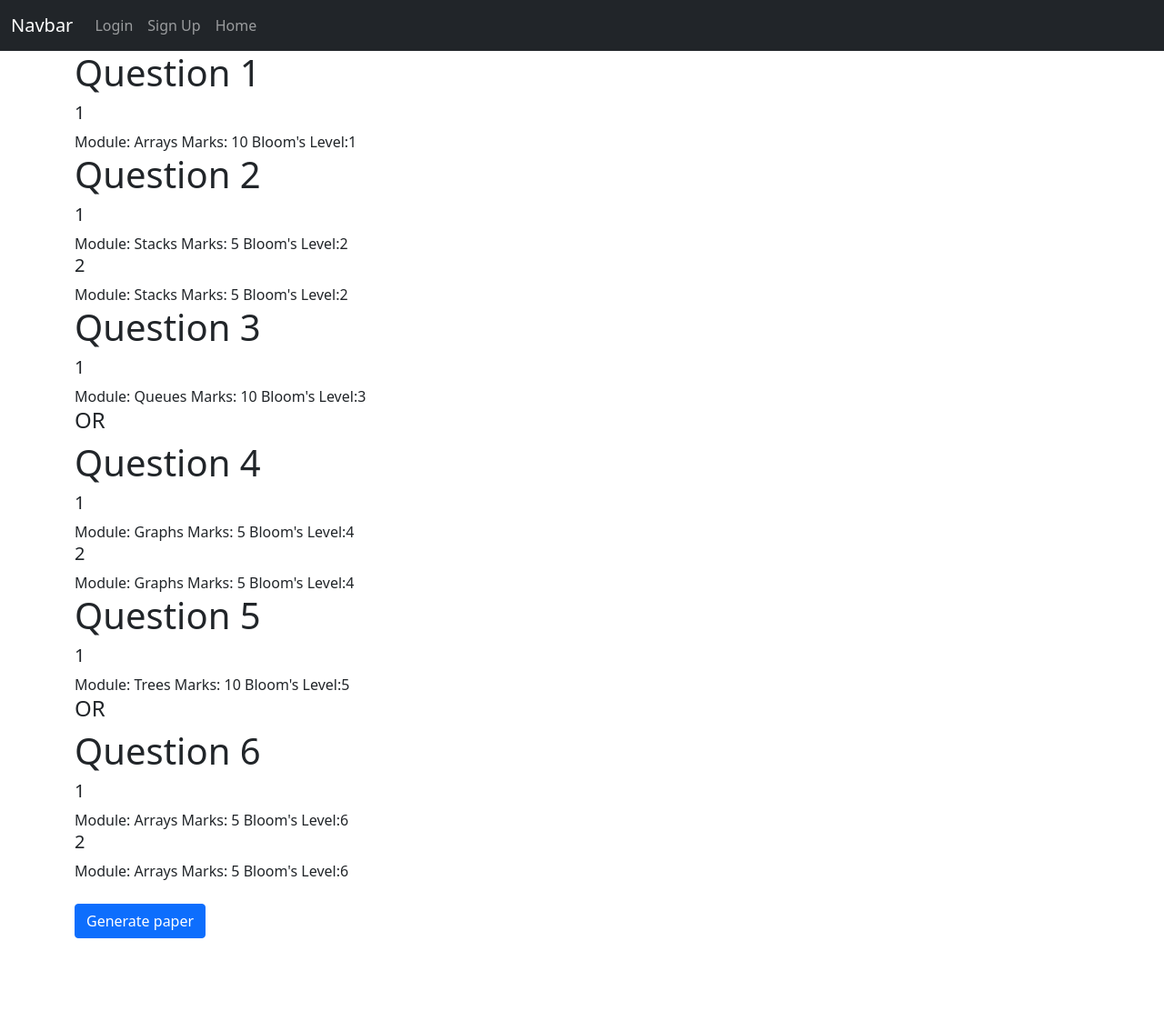
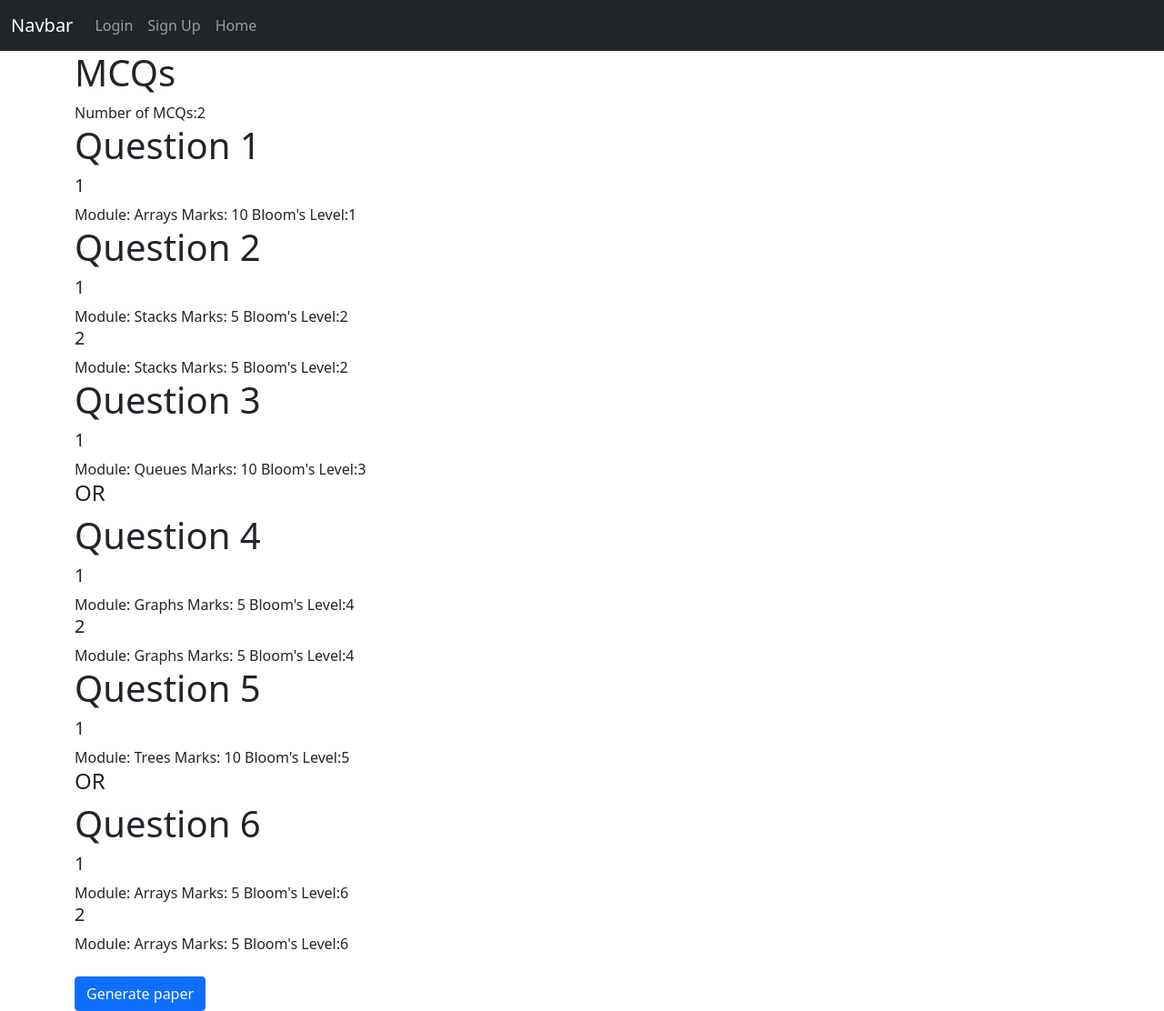
Before and after one commit to MohammedAafaque/Automatic-Question-Paper-Generator, a Flask app: page /generate/1/1/1/show in a window 1280 px wide. Shown: the whole page at 91% size. Before the commit the page ends 1032 px from the top, so only its background shows below. Run offline with Flask 2, Linux system fonts and the light colour scheme; data comes from the database, SQL or seed files in the repository; both versions use the stored data as it was after the commit.

Commit message:
Added MCQs to the question paper

```diff
--- a/website/models.py
+++ b/website/models.py
@@ -25,6 +25,7 @@ class Template(db.Model):
     subject_code = db.Column(db.String(50))
     duration = db.Column(db.Integer)
     instructions = db.Column(db.String(5000))
+    mcqs = db.Column(db.Integer)
     totalQ = db.Column(db.Integer)
     compulsoryQ = db.Column(db.Integer)
     optionalQ = db.Column(db.Integer)
--- a/website/templates/database.html
+++ b/website/templates/database.html
@@ -52,7 +52,7 @@
 <h1>Templates</h1>
 {% for temp in temps %}
 <p>
-  Id:{{temp.id}}, Name:{{temp.name}}, Total:{{temp.totalQ}},
+  Id:{{temp.id}}, Name:{{temp.name}}, MCQs: {{temp.mcqs}} Total:{{temp.totalQ}},
   Compulsory:{{temp.compulsoryQ}}, Optional:{{temp.optionalQ}},
   Marks:{{temp.marks}}, User Id:{{temp.user_id}}
 </p>
--- a/website/templates/setTemplate.html
+++ b/website/templates/setTemplate.html
@@ -1,7 +1,11 @@
 {% extends "base.html" %} {% block title %} Set Template {% endblock %} {% block
 content %}
 <form method="POST">
-  {% for sub in subquestions %} {% if sub.question_number <= compulsory %}
+  {% set mrks = marks %} {% if mcqs > 0 %}
+  <h1>Multiple Choice Questions</h1>
+  <span>Number: {{ mcqs }}</span>
+  {% endif %} {% for sub in subquestions %} {% if sub.question_number <=
+  compulsory %}
   <h1>Question {{sub.question_number}}</h1>
   {% for i in range(sub.subquestions) %}
   <h5>{{i+1}}</h5>
--- a/website/templates/showTemplate.html
+++ b/website/templates/showTemplate.html
@@ -1,6 +1,10 @@
 {% extends "base.html" %} {% block title %} Display Template {% endblock %} {%
 block content %}
-<form method="POST">{% for sub in subquestions %} {% if sub.question_number <=
+<form method="POST">
+{% if mcqs>0 %}
+<h1>MCQs</h1>
+<div>Number of MCQs:{{ mcqs }} </div>
+{% endif %}{% for sub in subquestions %} {% if sub.question_number <=
 compulsory %}
 <h1>Question {{sub.question_number}}</h1>
 {% set count = namespace(value=1) %} {% for queinfo in sub.subques %}
--- a/website/views.py
+++ b/website/views.py
@@ -235,6 +235,7 @@ def createTemplate(semId, subId):
         duration = request.form.get('duration')
         instructions = request.form.get('instructions')
         name = request.form.get('templateName')
+        mcqs = request.form.get('mcqs')
         total = int(request.form.get('totalQuestions'))
         compulsory = int(request.form.get('compulsoryQuestions'))
         optional = int(request.form.get('optionalQuestions'))
@@ -245,7 +246,7 @@ def createTemplate(semId, subId):
         # elif ((compulsory+optional) != total):
         #     flash("Total questions are not equal to compulsory & optional questions", category="error")
         else:
-            new_template = Template(name=name, subject_code=subject_code, duration=duration, instructions=instructions, totalQ=total, compulsoryQ=compulsory, optionalQ=optional, marks=marks,user_id=user.id )
+            new_template = Template(name=name, subject_code=subject_code, duration=duration, instructions=instructions, totalQ=total, compulsoryQ=compulsory, optionalQ=optional, marks=marks,user_id=user.id, mcqs=mcqs )
             db.session.add(new_template)
             db.session.commit()
             return redirect(url_for('views.addSubquestion', semId=semId, subId=subId, tempId=new_template.id))
@@ -258,6 +259,7 @@ def createTemplate(semId, subId):
 @login_required
 def addSubquestion(semId, subId, tempId):
     if request.method == 'POST':
+        temp = Template.query.filter_by(id=tempId).first()
         data = request.form
         question_dict = {}
         for key in data:
@@ -266,7 +268,7 @@ def addSubquestion(semId, subId, tempId):
             db.session.commit()
             question_dict[key] = new_question.id
         input = json.dumps(question_dict)
-        return redirect(url_for('views.setTemplate', semId=semId, subId=subId, tempId=tempId, params=input))
+        return redirect(url_for('views.setTemplate', semId=semId, subId=subId, tempId=tempId, params=input, temp=temp))
 
     temp = Template.query.filter_by(id=tempId).first()
     compul = temp.compulsoryQ
@@ -296,7 +298,7 @@ def setTemplate(semId, subId, tempId, params):
     dict = json.loads(params)
     temp = Template.query.filter_by(id=tempId).first()
     sub = Subject.query.filter_by(id=subId).first()
-    return render_template("setTemplate.html", user=current_user, subquestions=temp.subquestions, compulsory=temp.compulsoryQ, optional=temp.optionalQ, subject=sub)
+    return render_template("setTemplate.html", user=current_user, subquestions=temp.subquestions, compulsory=temp.compulsoryQ, optional=temp.optionalQ, subject=sub, mcqs=temp.mcqs, marks=temp.marks)
 
 @views.route('/generate/<semId>/<subId>/<tempId>/show', methods=['POST', 'GET'])
 def showTemplate(semId, subId, tempId):
@@ -304,7 +306,7 @@ def showTemplate(semId, subId, tempId):
         return redirect(url_for('views.questionPaper', semId=semId, subId=subId, tempId=tempId))
     temp = Template.query.filter_by(id=tempId).first()
     sub = Subject.query.filter_by(id=subId).first()
-    return render_template("showTemplate.html", user=current_user, subquestions=temp.subquestions, compulsory=temp.compulsoryQ, optional=temp.optionalQ, subject=sub)
+    return render_template("showTemplate.html", user=current_user, subquestions=temp.subquestions, compulsory=temp.compulsoryQ, optional=temp.optionalQ, subject=sub, mcqs=temp.mcqs)
 
 @views.route('/generate/<semId>/<subId>/<tempId>/question_paper', methods=['POST', 'GET'])
 def questionPaper(semId, subId, tempId):
@@ -312,7 +314,17 @@ def questionPaper(semId, subId, tempId):
     sub = Subject.query.filter_by(id=subId).first()
     temp = Template.query.filter_by(id=tempId).first()
     sem = Semester.query.filter_by(id=semId).first()
+    total_mcqs = temp.mcqs
+    mcqs = sub.mcqs
     final_questions = []
+    mcq_list = []
+    if total_mcqs>0:
+        for i in random.sample(sub.mcqs, total_mcqs):
+            mcq_list.append(i)
+        print(mcq_list)
+    # for mcq in mcqs:
+    #     print(mcq.question, mcq.option1, mcq.option2, mcq.option3, mcq.option4)
+
     for question in temp.subquestions:
         for subquestion in question.subques:
             module = Module.query.filter_by(module_name=subquestion.module).first()
@@ -329,12 +341,12 @@ def questionPaper(semId, subId, tempId):
             else:
                 main_list = np.setdiff1d(list_of_ques, final_questions)
                 final_questions.append(random.choice(main_list))
-    # return render_template("questionPaper.html", user=current_user, temp=temp, sem=sem, sub=sub, questions=temp.subquestions, questions_list=final_questions, subquestions=temp.subquestions, compulsory=temp.compulsoryQ, optional=temp.optionalQ, subject=sub)
+    return render_template("questionPaper.html", user=current_user, temp=temp, sem=sem, sub=sub, questions=temp.subquestions, questions_list=final_questions, subquestions=temp.subquestions, compulsory=temp.compulsoryQ, optional=temp.optionalQ, subject=sub, mcq_list=mcq_list, len=len(mcq_list))
 
-    config = pdfkit.configuration(wkhtmltopdf="C:\\Program Files\\wkhtmltopdf\\bin\\wkhtmltopdf.exe")
-    rendered = render_template("questionPaper.html", user=current_user, temp=temp, sem=sem, sub=sub, questions=temp.subquestions, questions_list=final_questions, subquestions=temp.subquestions, compulsory=temp.compulsoryQ, optional=temp.optionalQ, subject=sub)
-    pdf = pdfkit.from_string(rendered, False, configuration=config)
-    response = make_response(pdf)
-    response.headers['Content-Type'] = 'application/pdf'
-    response.headers['Content-Disposition'] = 'inline; filename=Question Paper.pdf'
-    return response
+    # config = pdfkit.configuration(wkhtmltopdf="C:\\Program Files\\wkhtmltopdf\\bin\\wkhtmltopdf.exe")
+    # rendered = render_template("questionPaper.html", user=current_user, temp=temp, sem=sem, sub=sub, questions=temp.subquestions, questions_list=final_questions, subquestions=temp.subquestions, compulsory=temp.compulsoryQ, optional=temp.optionalQ, subject=sub, mcq_list=mcq_list, len=len(mcq_list))
+    # pdf = pdfkit.from_string(rendered, False, configuration=config)
+    # response = make_response(pdf)
+    # response.headers['Content-Type'] = 'application/pdf'
+    # response.headers['Content-Disposition'] = 'inline; filename=Question Paper.pdf'
+    # return response
```
Also changed, not shown: website/templates/formatInfo.html (+12 -0 lines), website/templates/questionPaper.html (+14 -0 lines), website/database.db.
